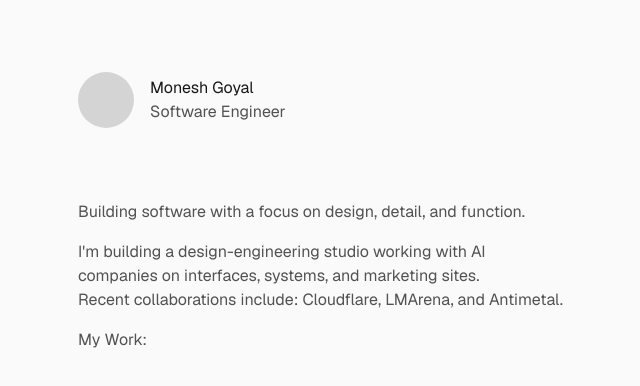
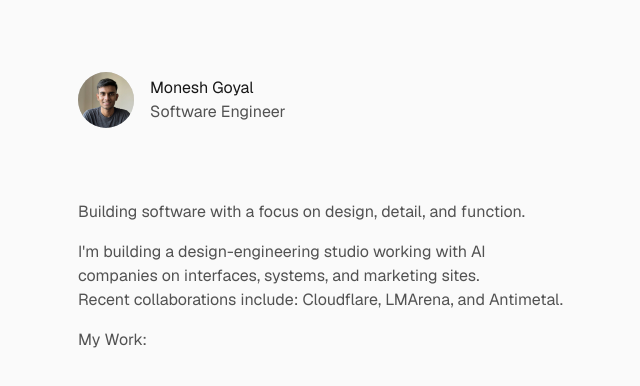
Before and after one commit to 2201monesh/portfolio, a Next.js app: page / in a window 1280 px wide. Shown: the top 386 px of the page, without its empty margins (306-946 px from the left). Built offline with nearby package versions, Linux system fonts and the light colour scheme.

Commit message:
Image for header

```diff
--- a/app/page.tsx
+++ b/app/page.tsx
@@ -1,9 +1,18 @@
+import profileImage from "../public/Monesh Goyal Portfolio Image.jpg";
+import Image from "next/image";
+
 export default function Home() {
   return (
     <div className="flex min-h-screen items-center justify-center bg-zinc-50 font-sans dark:bg-black flex-col">
       <div className="w-2/5 h-screen">
         <div className="flex items-center mt-18">
-          <div className="w-14 h-14 flex items-center justify-center rounded-full bg-neutral-300 mr-4"></div>
+          <div className="w-14 h-14 flex items-center justify-center rounded-full bg-neutral-300 mr-4">
+            <Image
+              src={profileImage}
+              alt="Monesh Goyal"
+              className="w-14 h-14 rounded-full object-cover"
+            />
+          </div>
           <div className="flex flex-col">
             <p className="">Monesh Goyal</p>
             <p className="text-neutral-600">Software Engineer</p>
```
Also changed, not shown: public/Monesh Goyal Portfolio Image.jpg (added).
